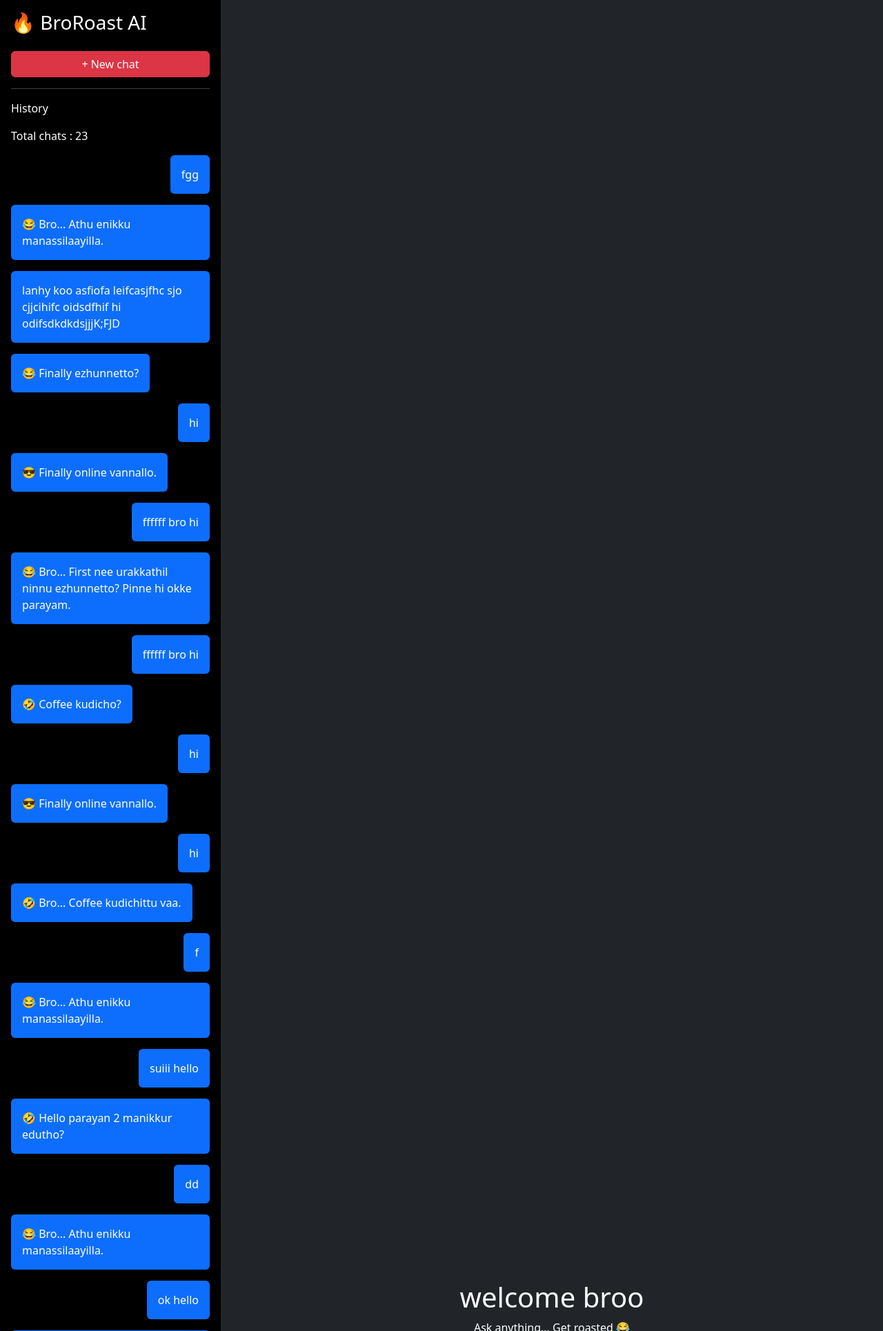
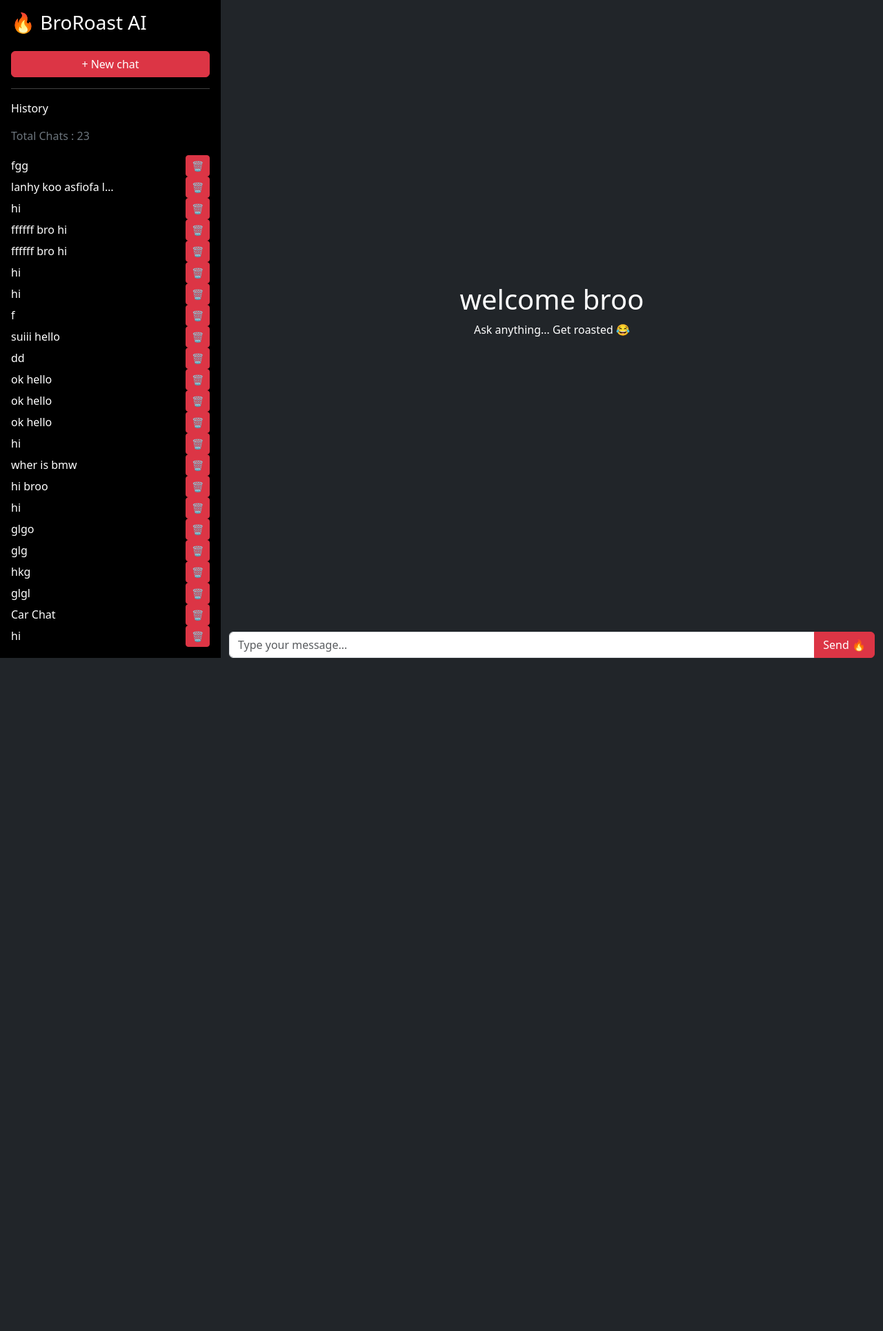
Before and after one commit to muhammedRinshad210/BroRoast-AI, a Django app: page / in a window 1280 px wide. Shown: the top 1930 px of the page at 69% size. After the commit the page ends 954 px from the top, so only its background shows below. Run offline with Django 5.2, Linux system fonts and the light colour scheme; data comes from the database, SQL or seed files in the repository; both versions use the stored data as it was after the commit.

Commit message:
Added delete chat feature

```diff
--- a/chat/views.py
+++ b/chat/views.py
@@ -1,4 +1,4 @@
-from django.shortcuts import render
+from django.shortcuts import render, redirect
 
 # Create your views here.
 
@@ -87,3 +87,9 @@ def home(request):
         "messages": messages,
         "total_chats": total_chats,
     })
+
+
+def delete_chat(request, id):
+    chat = Chat.objects.get(id = id)
+    chat.delete()
+    return redirect("/")
--- a/config/urls.py
+++ b/config/urls.py
@@ -16,10 +16,12 @@ Including another URLconf
 """
 from django.contrib import admin
 from django.urls import path
+from chat import views
 from chat.views import home
 
 urlpatterns = [
     path('admin/', admin.site.urls),
     path('',home),
+    path("delete/<int:id>/",views.delete_chat, name = "delete_chat")
 
 ]
--- a/templates/home.html
+++ b/templates/home.html
@@ -22,26 +22,25 @@
                 <hr>
 
                 <p>History </p>
-                <p>Total chats : {{ total_chats }}</p>
+
+                <p class="text-secondary"> Total Chats : {{ total_chats }} </p>
+
                 {% for chat in messages %}
 
-                <div class="d-flex justify-content-end mt-3">
+                <div class="d-flex justify-content-between align-items-center">
 
-                    <div class="bg-primary text-white p-3 rounded">
+                    <div>
 
-                        {{ chat.user_message }}
+                    {{ chat.user_message|truncatechars:20 }}
 
                     </div>
+
+                    <a href="{% url 'delete_chat' chat.id %}" class="btn btn-sm btn-danger">
+                        🗑️
+                    </a>
+
+
                 </div>
-
-                <div class="d-flex justify-content-start mt-3">
-
-                    <div class="bg-primary text-white p-3 rounded">
-
-                        {{ chat.bot_reply }}
-                    </div>
-                </div>
-
                 {% endfor %}
 
         </div>
```
Also changed, not shown: db.sqlite3.
